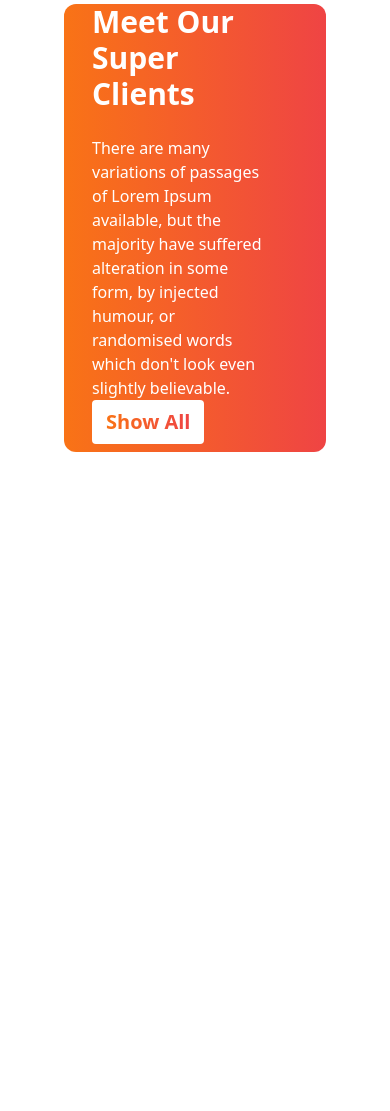
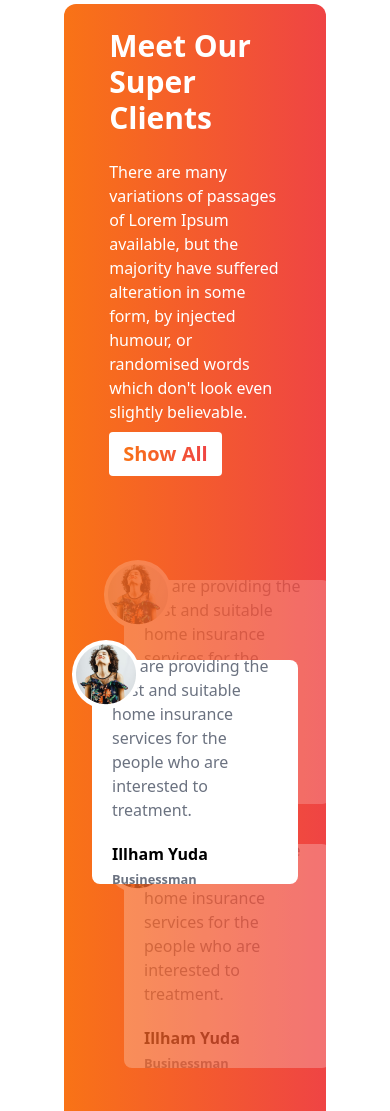
Before and after one commit to MushfikhaJyoti/online-tea-shop, a plain HTML site: page index.html in a window 390 px wide. Shown: the part 3646-4757 px from the top of the page. Before the commit the page ends 4194 px from the top, so only its background shows below. Drawn offline with nearby package versions, Linux system fonts and the light colour scheme.

Commit message:
review section with responsiveness

```diff
--- a/index.html
+++ b/index.html
@@ -124,14 +124,51 @@
           <section class="mb-24">
             <div class="bg-gradient-to-r from-orange-500 to-red-500 rounded-xl grid grid-cols-1 lg:grid-cols-2 text-white px-7 md:px-16">
               <!-- text container -->
-               <div class="w-5/6">
-                <h1 class="text-3xl md:text-4xl font-bold mb-6">Meet Our Super Clients</h1>
-                <p>There are many variations of passages of Lorem Ipsum available, but the majority have suffered alteration in some form, by injected humour, or randomised words which don't look even slightly believable. </p>
-                <button class="bg-white text-orange-500 font-bold rounded px-3.5 py-2 mb-2">
-                <span  class="bg-gradient-to-r from-orange-500 to-red-500 bg-clip-text text-transparent text-xl font-bold">Show All</span></button>
+               <div class="flex justify-center items-center overflow-hidden">
+                <div class="w-5/6">
+                  <h1 class="text-3xl md:text-4xl font-bold mt-6 mb-6">Meet Our Super Clients</h1>
+                  <p class="mb-2">There are many variations of passages of Lorem Ipsum available, but the majority have suffered alteration in some form, by injected humour, or randomised words which don't look even slightly believable. </p>
+                  <button class="bg-white text-orange-500 font-bold rounded px-3.5 py-2 mb-2">
+                  <span  class="bg-gradient-to-r from-orange-500 to-red-500 bg-clip-text text-transparent text-xl font-bold">Show All</span></button>
+                 </div>
+
                </div>
+
                <!-- card container -->
-                <div></div>
+                <div class="relative py-24">
+                    <!-- Middle card -->
+               <div class="absolute z-10 top-44 md:top-52">
+                <div class="h-56 w-full md:w-3/4 bg-white text-black rounded-lg flex items-center px-5">
+                  <div class="absolute -top-5 -left-5 bg-white rounded-full"> <img class="p-1"   src="images/client.png" alt=""></div>
+                  <div>
+                    <p class="text-gray-500 mb-5">We are providing the best and suitable home insurance services for the people who are interested to treatment.</p>
+                  <h1 class="font-bold">Illham Yuda</h1>
+                  <small class="font-bold text-gray-500">Businessman</small>
+                  </div>
+                     </div>
+               </div>
+                  <!-- top card -->
+                   <div class="relative left-8 md:left-32 h-56 w-full md:w-3/4 bg-white text-black rounded-lg flex items-center px-5 opacity-20">
+                    <div class="absolute -top-5 -left-5 bg-white rounded-full"> <img class="p-1"   src="images/client.png" alt=""></div>
+                    <div>
+                      <p class="text-gray-500 mb-5">We are providing the best and suitable home insurance services for the people who are interested to treatment.</p>
+                    <h1 class="font-bold">Illham Yuda</h1>
+                    <small class="font-bold text-gray-500">Businessman</small>
+                    </div>
+
+                   </div>
+
+                  <!-- Bottom card -->
+                   <div class="top-10 relative left-8 md:left-32 h-56 w-full md:w-3/4 bg-white text-black rounded-lg flex items-center px-5 opacity-25">
+                    <div class="absolute -top-5 -left-5 bg-white rounded-full"> <img class="p-1"   src="images/client.png" alt=""></div>
+                    <div>
+                      <p class="text-gray-500 mb-5">We are providing the best and suitable home insurance services for the people who are interested to treatment.</p>
+                    <h1 class="font-bold">Illham Yuda</h1>
+                    <small class="font-bold text-gray-500">Businessman</small>
+                    </div>
+
+                   </div>
+                </div>
             </div>
 
           </section>
```
